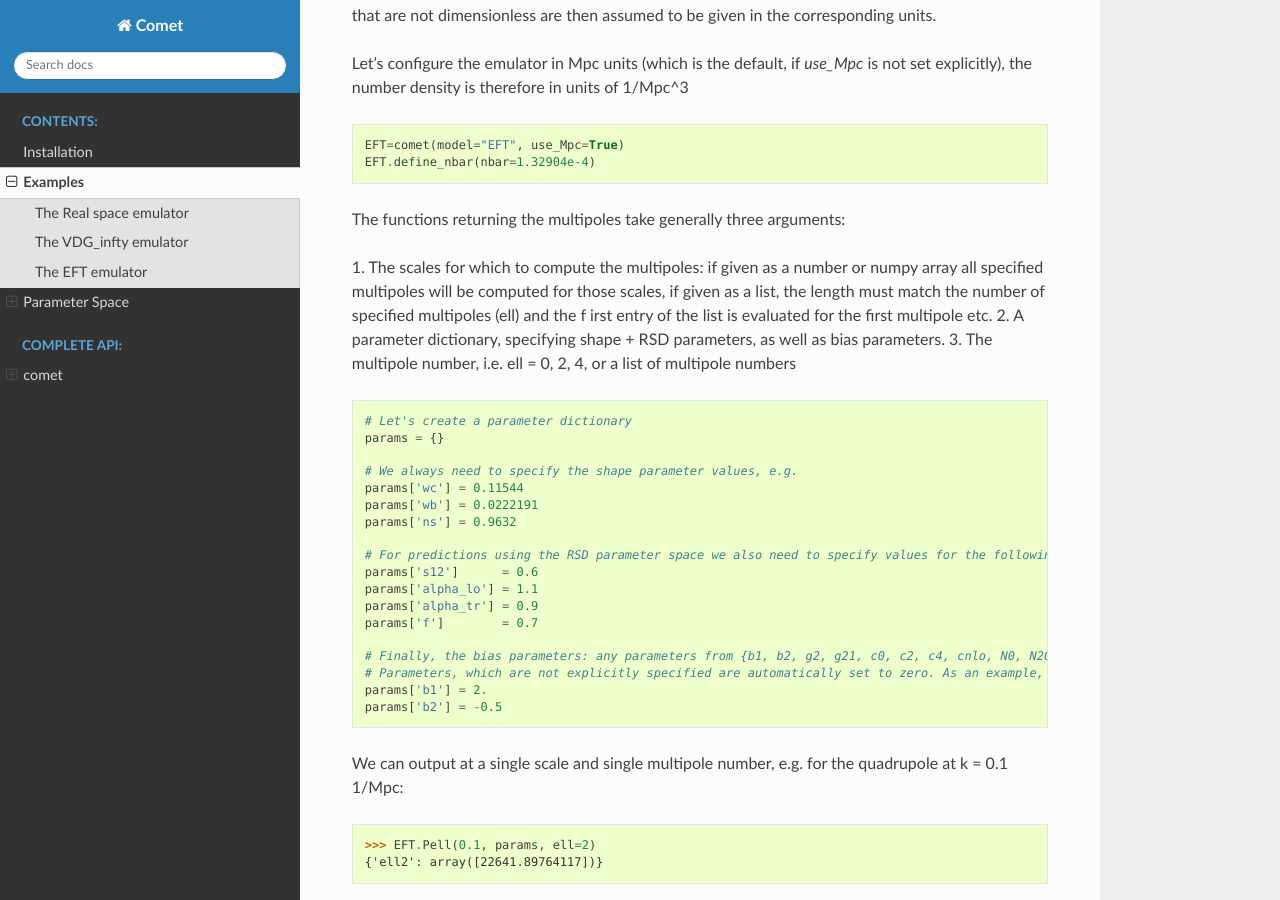
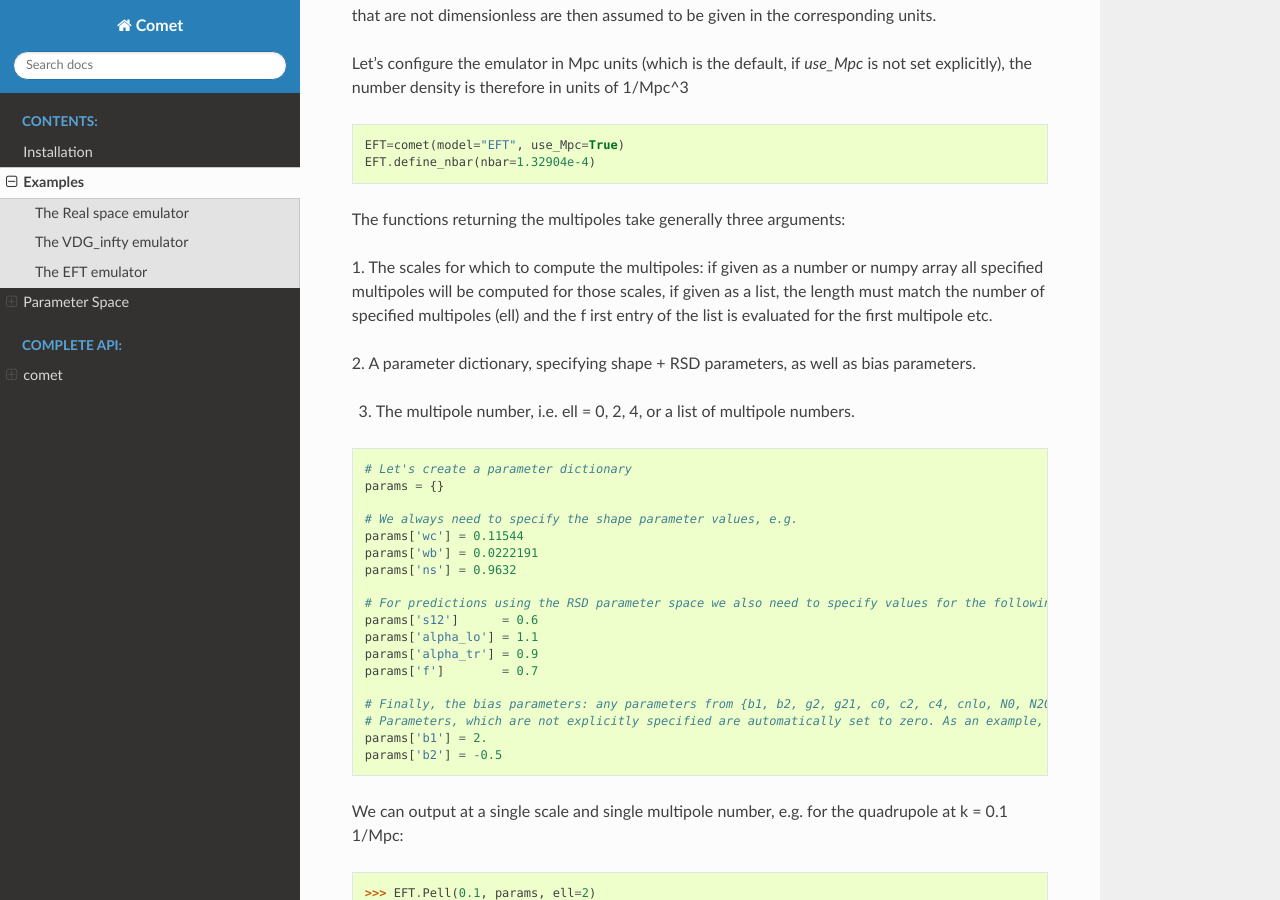
Before and after one commit to adematti/comet-emu, a Sphinx documentation site: the page built from docs/source/examples.rst, in a window 1280 px wide and 900 px high, scrolled down 695 px. Built offline with Sphinx 7.4.7 and the Read the Docs theme 2.0.0, drawn with Linux system fonts in a browser that asks for light colours.

Commit message:
Correct ennumeration.

```diff
--- a/docs/source/examples.rst
+++ b/docs/source/examples.rst
@@ -47,9 +47,11 @@ The functions returning the multipoles take generally three arguments:
 array all specified multipoles will be computed for those scales, if given as
 a list, the length must match the number of specified multipoles (ell) and the f
 irst entry of the list is evaluated for the first multipole etc.
+
 2. A parameter dictionary, specifying shape + RSD parameters, as well as bias
 parameters.
-3. The multipole number, i.e. ell = 0, 2, 4, or a list of multipole numbers
+
+3. The multipole number, i.e. ell = 0, 2, 4, or a list of multipole numbers.
 
 ::
 
```
Also changed, not shown: 1 other file.
